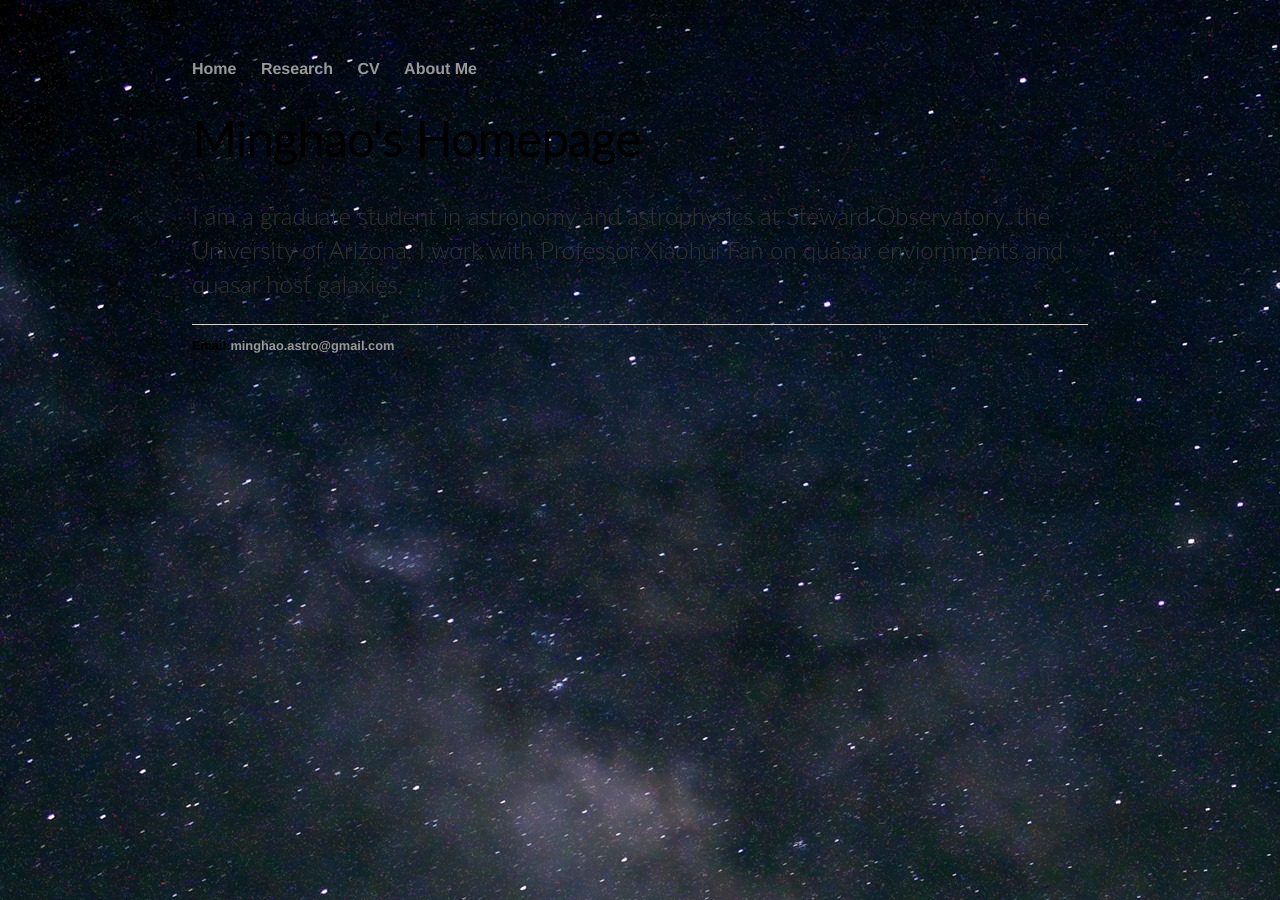
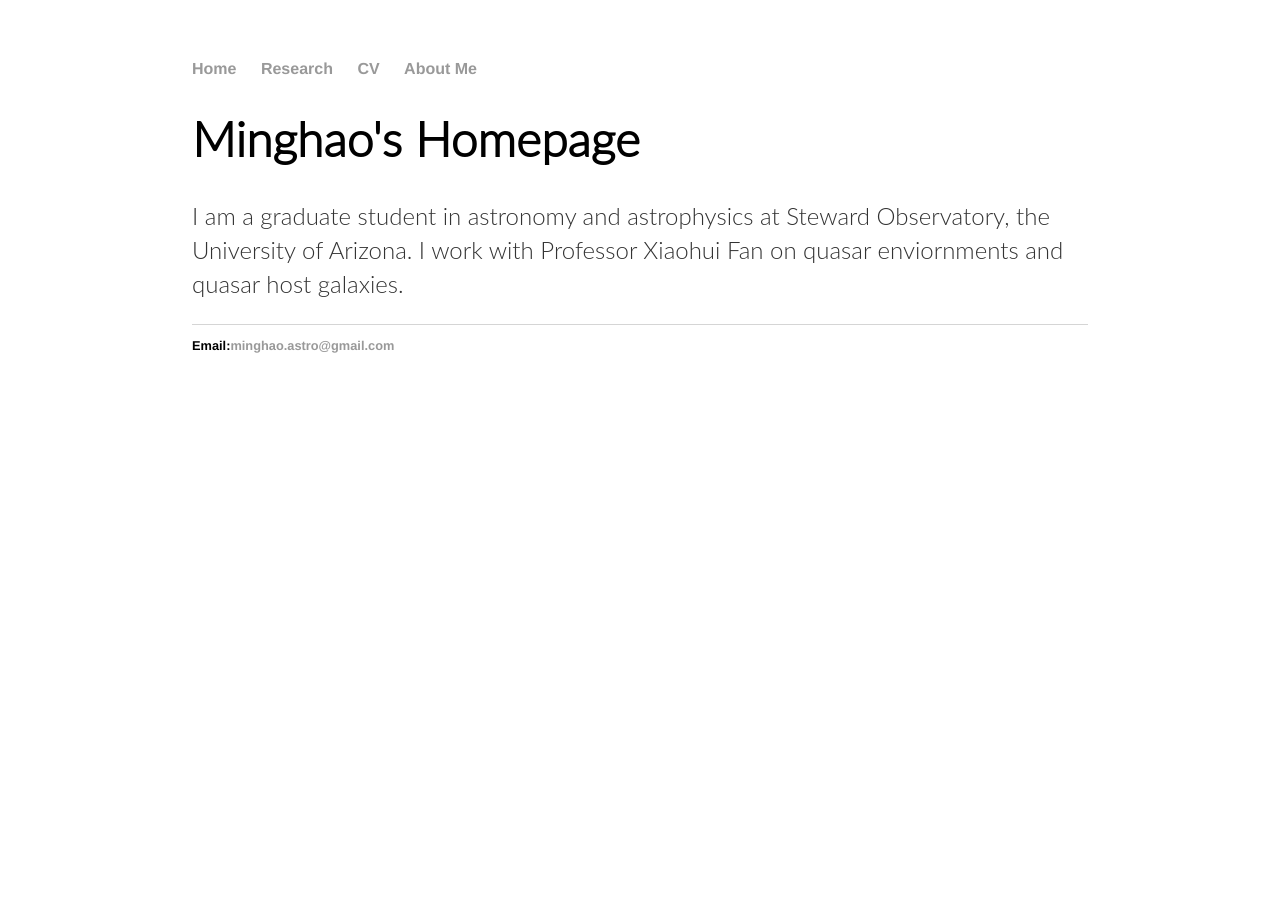
Before and after one commit to JianiDing/JianiDing.github.io, a Jekyll site: the page built from index.html, in a window 1280 px wide. Built offline with Jekyll 4.4.1, drawn with Linux system fonts in a browser that asks for light colours.

Commit message:
Update default.html

```diff
--- a/_layouts/default.html
+++ b/_layouts/default.html
@@ -5,11 +5,7 @@
 			<!-- link to main stylesheet -->
 			<link rel="stylesheet" type="text/css" href="/css/main.css">
 		</head>
-		<body background="/mw.jpg";
-		      background-size: cover;
-        		-webkit-background-size: cover;
-        		-moz-background-size: cover;
-        		-o-background-size: cover;>
+		<body>
 			<nav>
 	    		<ul>
 	        		<li><a href="/">Home</a></li>
```
